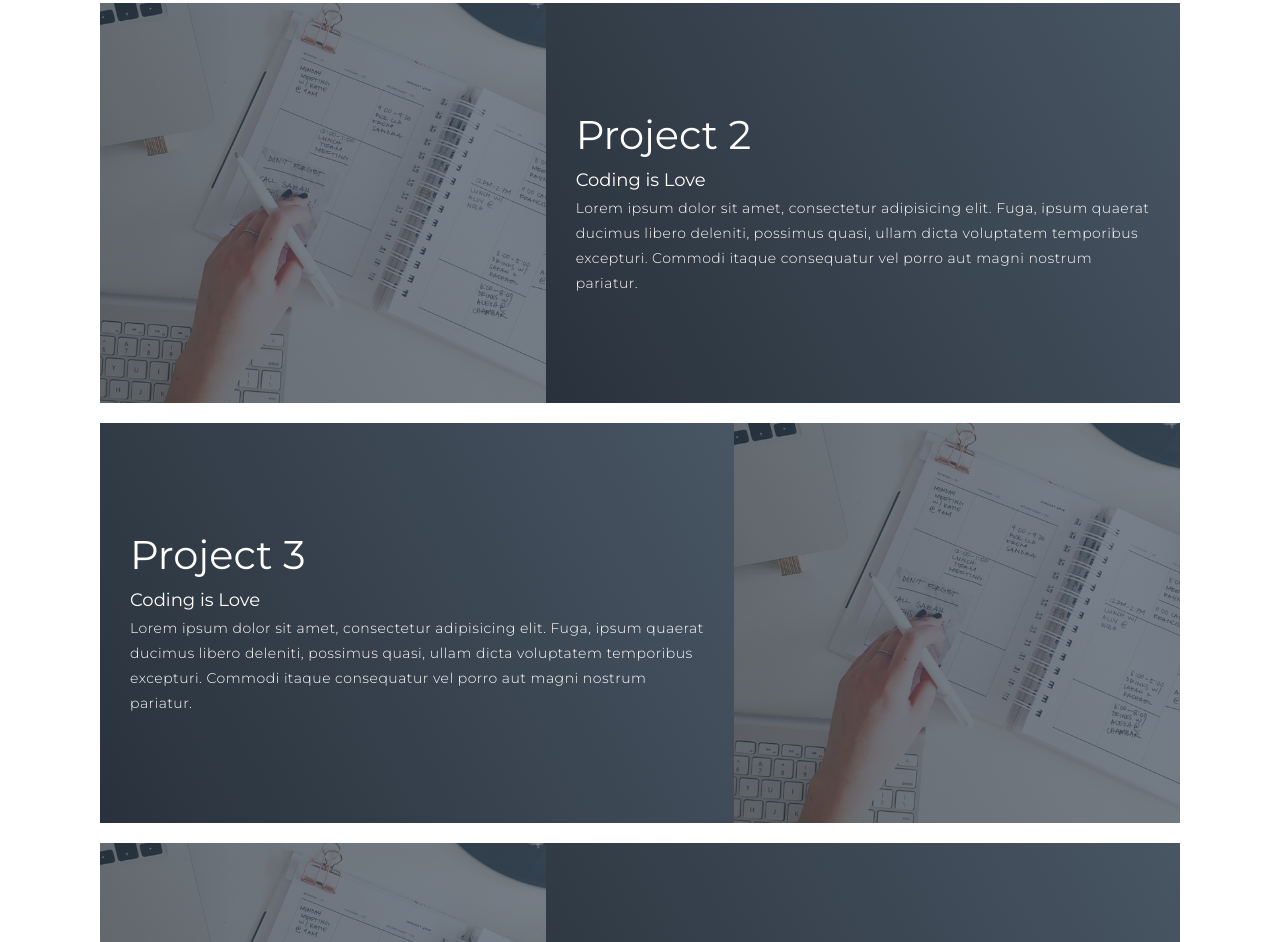
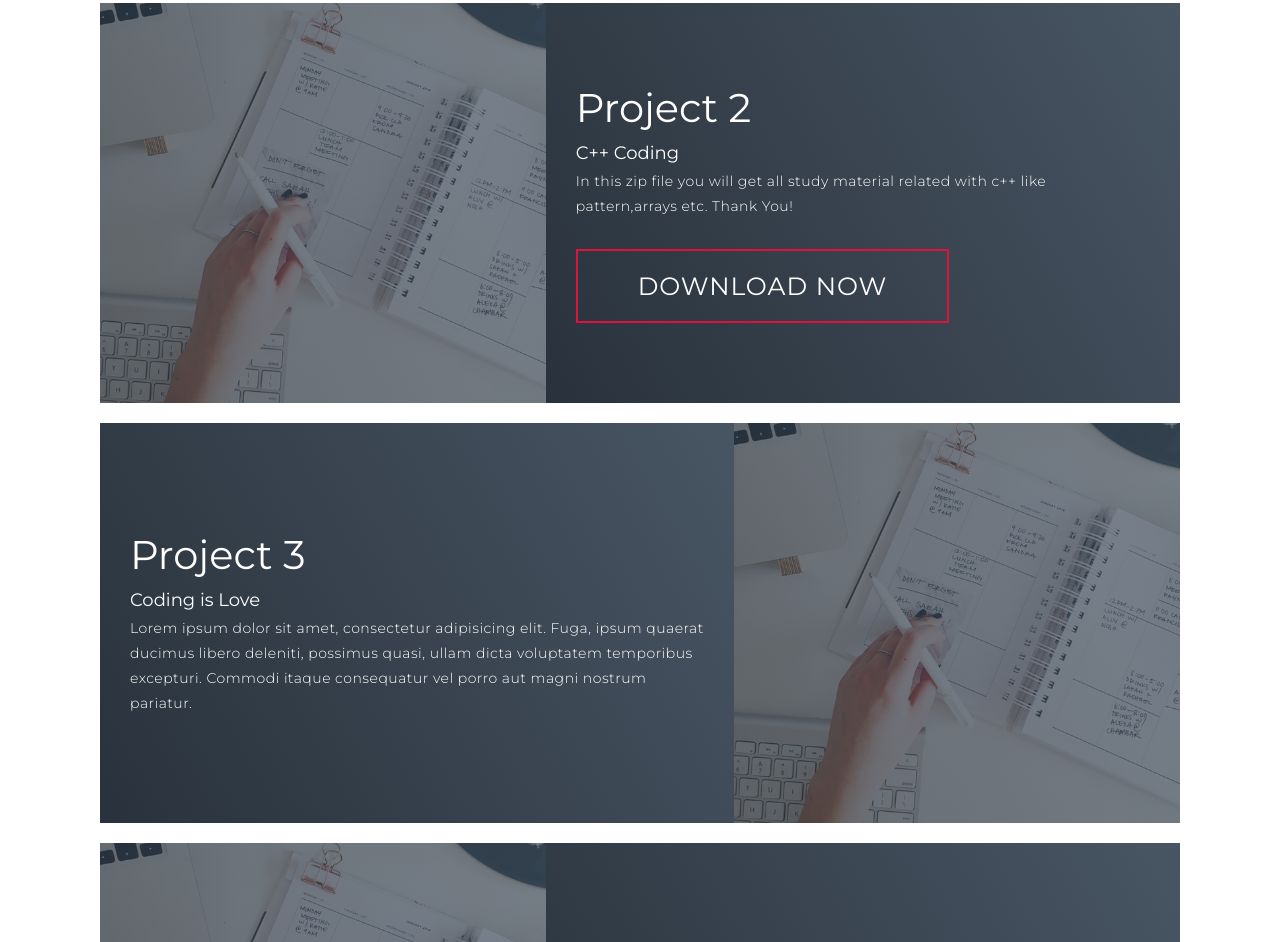
Before and after one commit to prathamsingh0116/project, a plain HTML site: page index.html in a window 1280 px wide. Shown: the part 2295-3237 px from the top of the page. Drawn offline with Linux system fonts and the light colour scheme.

Commit message:
Update index.html

```diff
--- a/index.html
+++ b/index.html
@@ -114,10 +114,10 @@
                 <div class="project-items">
                     <div class="project-info">
                         <h1>Project 2</h1>
-                        <h2>Coding is Love</h2>
-                        <p>Lorem ipsum dolor sit amet, consectetur adipisicing elit. Fuga, ipsum quaerat ducimus
-                            libero deleniti, possimus quasi, ullam dicta voluptatem temporibus excepturi. Commodi
-                            itaque consequatur vel porro aut magni nostrum pariatur.</p>
+                        <h2>C++ Coding</h2>
+                        <p>In this zip file you will get all study material related with c++ like pattern,arrays etc.
+                            Thank You!</p>
+                        <a href="c++.rar" type="button" class="cta">Download Now</a>
                     </div>
                     <div class="project-img">
                         <img src="img/img-1.png" >
```
